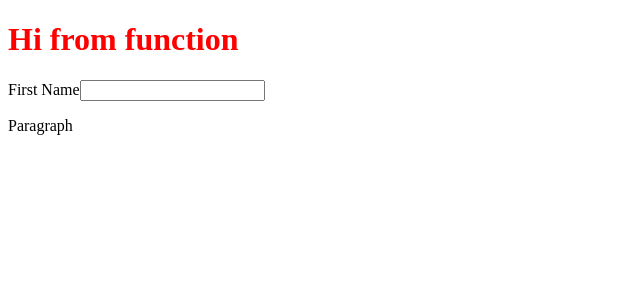
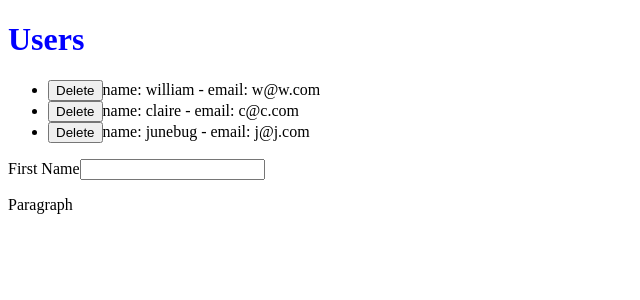
Before and after one commit to william10000/react-training-wat, a React (Create React App) app: page / in a window 1280 px wide. Shown: the top 300 px of the page, without its empty margins (0-640 px from the left). Built offline with nearby package versions, Linux system fonts and the light colour scheme.

Commit message:
added delete user button

```diff
--- a/src/App.js
+++ b/src/App.js
@@ -1,16 +1,38 @@
-import React from "react";
+import React, { useState } from "react";
 
 function App() {
+  const [users, setUsers] = useState([
+    { id: 1, name: "william", email: "w@w.com" },
+    { id: 2, name: "claire", email: "c@c.com" },
+    { id: 3, name: "junebug", email: "j@j.com" }
+  ]);
+
   const h1Style = {
-    color: "red",
+    color: "blue",
     fontSize: "32px"
   };
+
+  function handleDelete(id) {
+    const newUsers = users.filter(user => user.id !== id);
+    setUsers(newUsers); // updates state so React knows to rerender
+    // updating states gets queued - React will batch setState calls together for performance
+    debugger;
+  }
 
   return (
     <>
       <h1 className="header" style={h1Style}>
-        Hi from function
+        Users
       </h1>
+      <ul>
+        {users.map(user => (
+          <li key={user.id}>
+            {/* Use arrow function on onClick so you don't invoke on render */}
+            <button onClick={() => handleDelete(user.id)}>Delete</button>
+            name: {user.name} - email: {user.email}
+          </li>
+        ))}
+      </ul>
       <label htmlFor="firstName">First Name</label>
       <input id="firstName" type="text"></input>
       <p>Paragraph</p>
```
